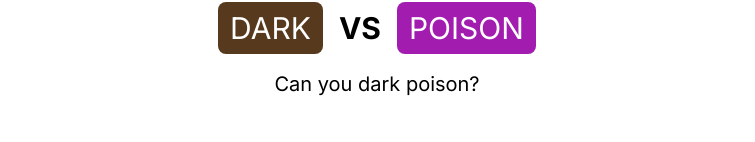
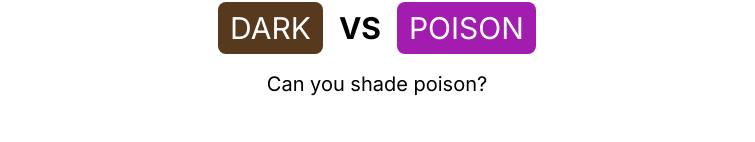
Before and after one commit to KeplerBoyce/pokemon-type-trainer, a Next.js app: page / in a window 1280 px wide. Shown: the part 178-320 px from the top of the page, without its empty margins (263-1018 px from the left). Built offline with nearby package versions, Linux system fonts and the light colour scheme.

Commit message:
small edits

```diff
--- a/app/page.tsx
+++ b/app/page.tsx
@@ -39,16 +39,16 @@ export default function Home() {
         { name: "electric", attackWords: "you zap", defendWords: "electricity", color: "bg-electric" },
         { name: "grass", attackWords: "you grass", defendWords: "grass", color: "bg-grass" },
         { name: "ice", attackWords: "you freeze", defendWords: "ice", color: "bg-ice" },
-        { name: "fighting", attackWords: "you fight", defendWords: "a fighter", color: "bg-fighting" },
+        { name: "fighting", attackWords: "you fight", defendWords: "Mike Tyson", color: "bg-fighting" },
         { name: "poison", attackWords: "you poison", defendWords: "poison", color: "bg-poison" },
         { name: "ground", attackWords: "you ground", defendWords: "the ground", color: "bg-ground" },
-        { name: "flying", attackWords: "you fly", defendWords: "a flier", color: "bg-flying" },
-        { name: "psychic", attackWords: "you psychic", defendWords: "a psychic", color: "bg-psychic" },
+        { name: "flying", attackWords: "you fly", defendWords: "a fly", color: "bg-flying" },
+        { name: "psychic", attackWords: "you psych", defendWords: "a psychic", color: "bg-psychic" },
         { name: "bug", attackWords: "you bug", defendWords: "a bug", color: "bg-bug" },
         { name: "rock", attackWords: "you rock", defendWords: "a rock", color: "bg-rock" },
-        { name: "ghost", attackWords: "you ghost", defendWords: "a ghost", color: "bg-ghost" },
+        { name: "ghost", attackWords: "you ghost", defendWords: "your nightmares", color: "bg-ghost" },
         { name: "dragon", attackWords: "you drag", defendWords: "a dragon", color: "bg-dragon" },
-        { name: "dark", attackWords: "you dark", defendWords: "a shadow", color: "bg-dark" },
+        { name: "dark", attackWords: "you shade", defendWords: "a shadow", color: "bg-dark" },
         { name: "steel", attackWords: "you steel", defendWords: "steel", color: "bg-steel" },
         { name: "fairy", attackWords: "you fairy", defendWords: "a fairy", color: "bg-fairy" },
     ];
@@ -107,7 +107,7 @@ export default function Home() {
         <Head>
             <title>Pokemon Type Trainer</title>
         </Head>
-        <main className="container h-screen mx-auto pt-12 flex flex-col gap-4 items-center">
+        <main className="container h-screen mx-auto pt-12 flex flex-col gap-4 items-center text-center">
             <p className="text-5xl font-bold">
                 Funny Pokemon type practice
             </p>
```
